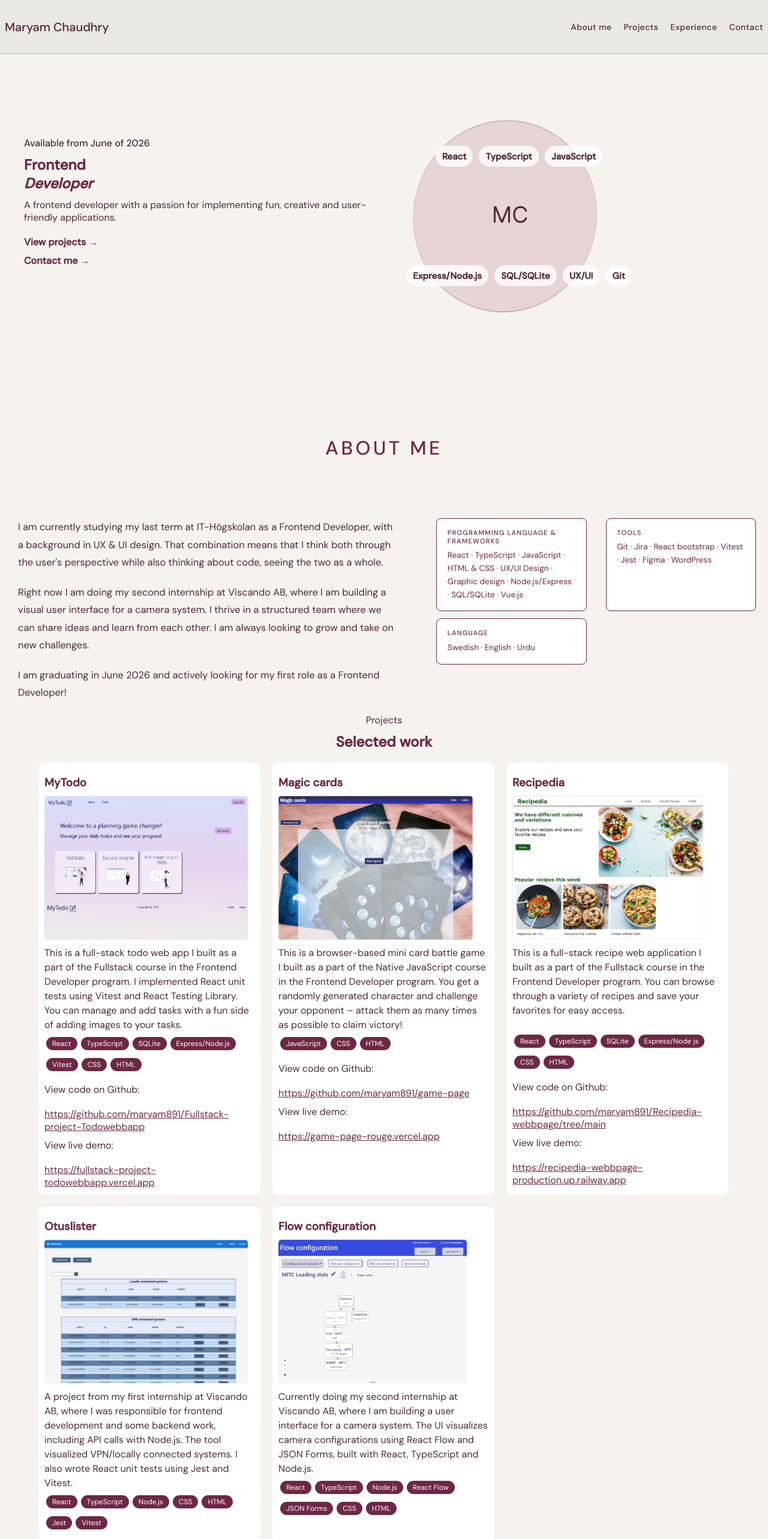
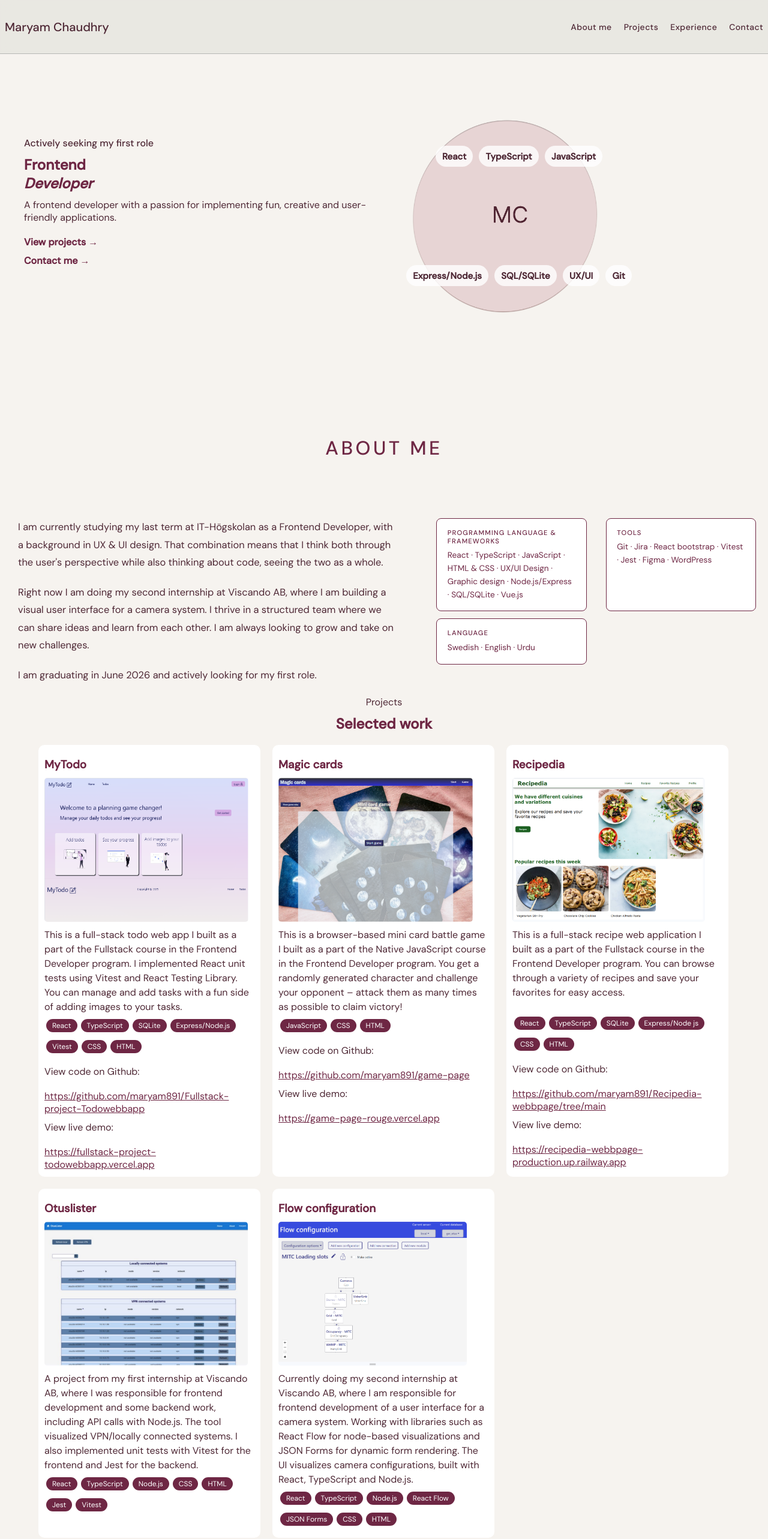
Before and after one commit to maryam891/Portfolio, a React (Vite) app: page / in a window 1280 px wide. Shown: the top 2566 px of the page at 60% size. Built offline with nearby package versions, Linux system fonts and the light colour scheme.

Commit message:
added small changes to some text parts

```diff
--- a/src/components/About.tsx
+++ b/src/components/About.tsx
@@ -16,7 +16,7 @@ export default function About() {
         <div className={"about-text-container"}>
           <p>I am currently studying my last term at IT-Högskolan as a Frontend Developer, with a background in UX & UI design. That combination means that I think both through the user's perspective while also thinking about code, seeing the two as a whole.</p>
           <p>Right now I am doing my second internship at Viscando AB, where I am building a visual user interface for a camera system. I thrive in a structured team where we can share ideas and learn from each other. I am always looking to grow and take on new challenges.</p>
-          <p>I am graduating in June 2026 and actively looking for my first role as a Frontend Developer!</p>
+          <p>I am graduating in June 2026 and actively looking for my first role.</p>
         </div>
         <div className={"skills-container"}>
           {skills.map((s) => (
--- a/src/components/Experience.tsx
+++ b/src/components/Experience.tsx
@@ -16,7 +16,7 @@ export default function Experience() {
             I am currently doing my second internship at Viscando AB. During my
             first internship I built an application with React and TypeScript for
             visualization of VPN/locally connected systems, and wrote unit tests
-            with Jest and Vitest.
+            with Jest for the backend and Vitest for the frontend.
           </p>
           <p>
             In my second internship I am working in a team to build a user
--- a/src/components/Hero.tsx
+++ b/src/components/Hero.tsx
@@ -4,7 +4,7 @@ export default function Hero() {
   return (
     <section className={"main-hero-container"}>
       <div className={"hero-text-container"}>
-        <p className="available-text">Available from June of 2026</p>
+        <p className="available-text">Actively seeking my first role</p>
         <h1>
           Frontend<br /><em>Developer</em>
         </h1>
--- a/src/data.ts
+++ b/src/data.ts
@@ -56,7 +56,7 @@ export const projects: Project[] = [
     id: 4,
     title: "Otuslister",
     description:
-      "A project from my first internship at Viscando AB, where I was responsible for frontend development and some backend work, including API calls with Node.js. The tool visualized VPN/locally connected systems. I also wrote React unit tests using Jest and Vitest.",
+      "A project from my first internship at Viscando AB, where I was responsible for frontend development and some backend work, including API calls with Node.js. The tool visualized VPN/locally connected systems. I also implemented unit tests with Vitest for the frontend and Jest for the backend.",
     githubUrl: "",
     liveUrl: "",
     img: otuslisterImg,
@@ -66,7 +66,7 @@ export const projects: Project[] = [
     id: 5,
     title: "Flow configuration",
     description:
-      "Currently doing my second internship at Viscando AB, where I am building a user interface for a camera system. The UI visualizes camera configurations using React Flow and JSON Forms, built with React, TypeScript and Node.js.",
+      "Currently doing my second internship at Viscando AB, where I am responsible for frontend development of a user interface for a camera system. Working with libraries such as React Flow for node-based visualizations and JSON Forms for dynamic form rendering. The UI visualizes camera configurations, built with React, TypeScript and Node.js.",
     githubUrl: "",
     liveUrl: "",
     img: flowConfigImg,
```
